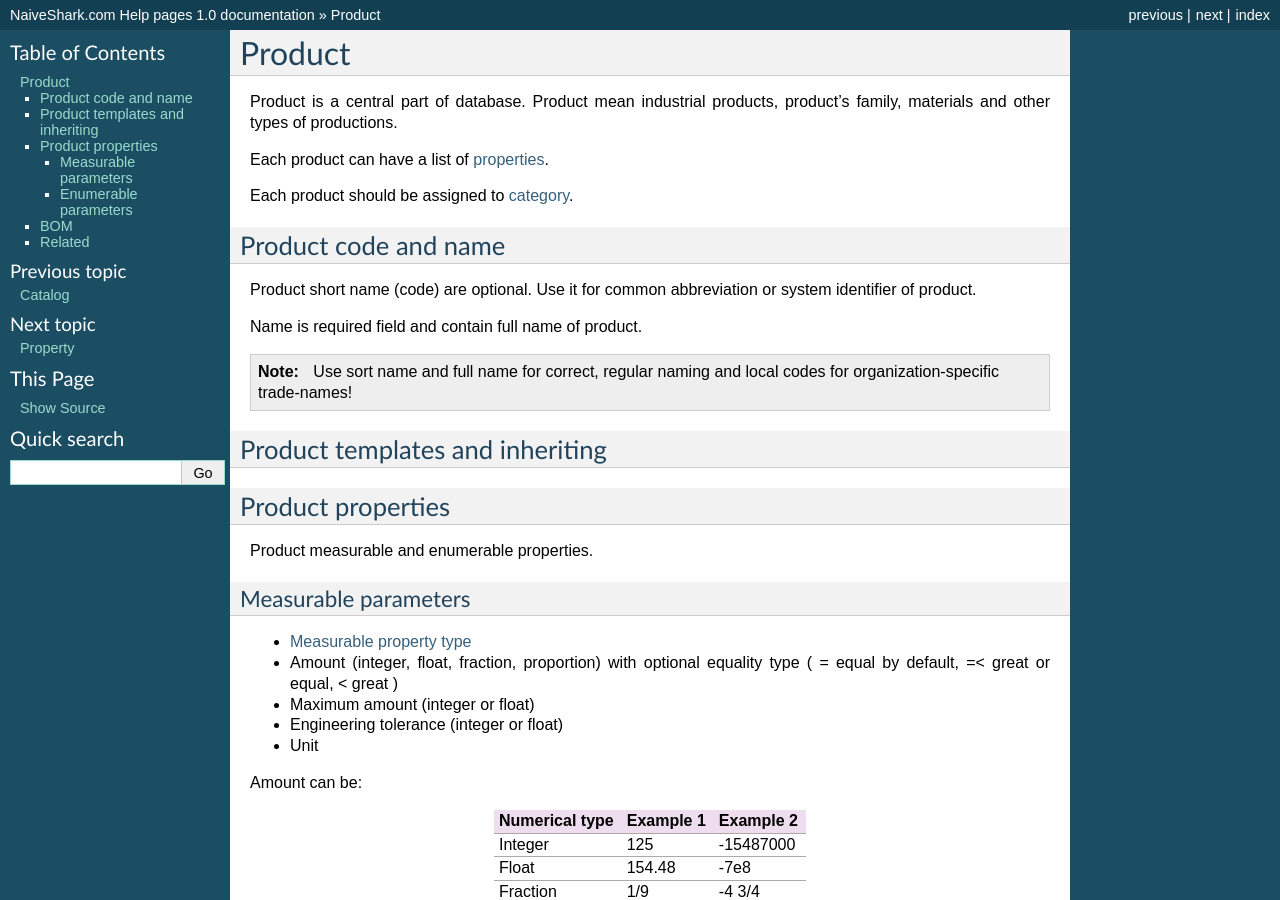
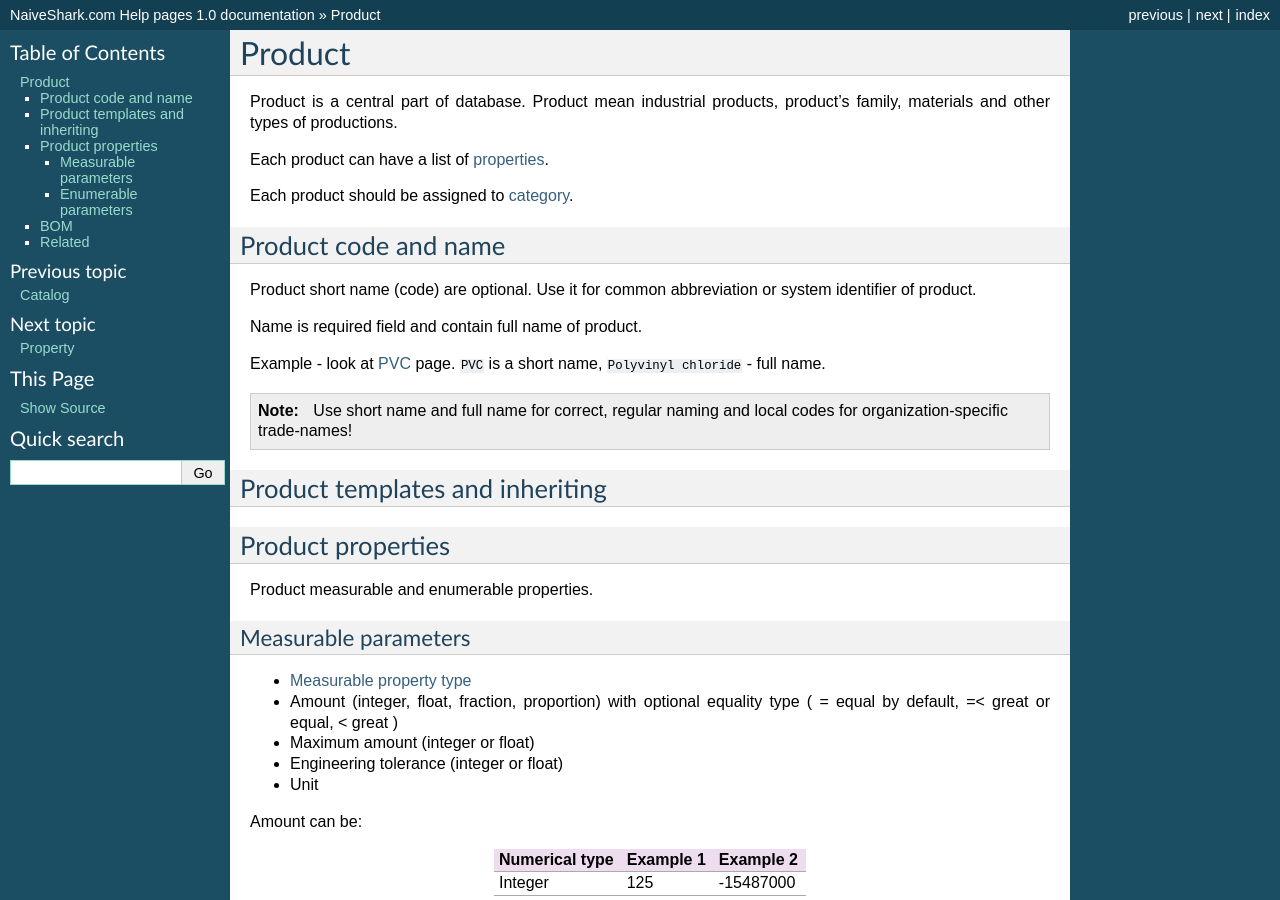
Before and after one commit to NaiveShark/NaiveSharkComDoc, a Sphinx documentation site: the page built from docs/product.rst, in a window 1280 px wide and 900 px high. Built offline with Sphinx 7.4.7, drawn with Linux system fonts in a browser that asks for light colours; pages that are not in the unit, such as notebooks, are missing from menus.

Commit message:
Еще имя продукта

```diff
--- a/docs/product.rst
+++ b/docs/product.rst
@@ -14,8 +14,10 @@ Product short name (code) are optional. Use it for common abbreviation or system
 
 Name is required field and contain full name of product.
 
+Example - look at `PVC <http://www.naiveshark.com/product/product/159/>`_ page. ``PVC`` is a short name, ``Polyvinyl chloride`` - full name.
+
 .. Note::
-   Use sort name and full name for correct, regular naming and local codes for organization-specific trade-names!
+   Use short name and full name for correct, regular naming and local codes for organization-specific trade-names!
 
 Product templates and inheriting
 --------------------------------
```
